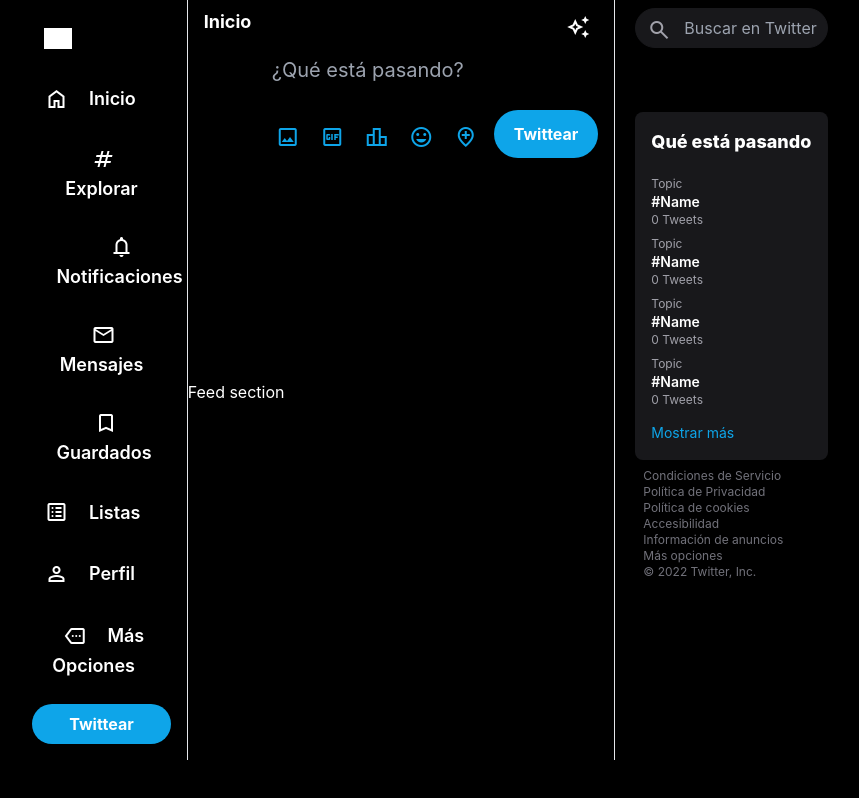
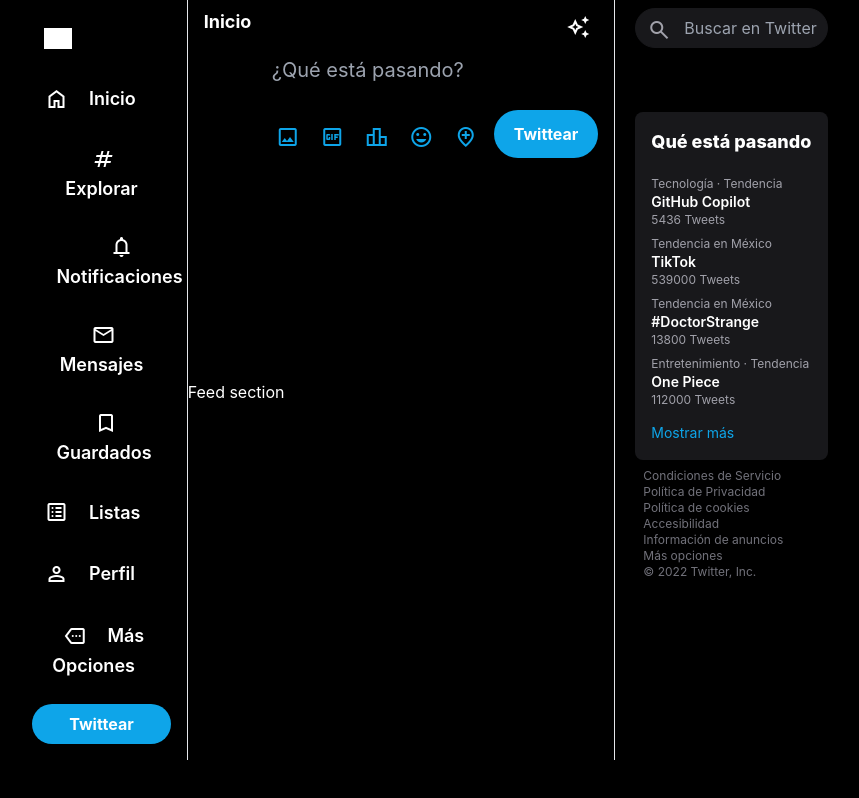
Before and after one commit to Rviewer-Challenges/DyFpegsmIZcelJpMcmVn, a Svelte app: page / in a window 1280 px wide. Shown: the whole page, without its empty margins (239-1098 px from the left). Built offline with nearby package versions, Linux system fonts and the light colour scheme; grey boxes are pictures that could not be loaded.

Commit message:
Build: Feed Header & Icon/Button/IconButton Components (Image update)

```diff
--- a/src/components/TweetBoxItem.svelte
+++ b/src/components/TweetBoxItem.svelte
@@ -1,5 +1,5 @@
 <script>
-    const boxItem = { topic: 'Topic', name: '#Name', tweets: 0 }
+    export let boxItem = { topic: 'Topic', name: '#Name', tweets: 0 }
 </script>
 
 
--- a/src/components/TweetFeedHeader.svelte
+++ b/src/components/TweetFeedHeader.svelte
@@ -4,7 +4,7 @@
     import TweetButton from './TweetButton.svelte'
     import TweetIconButton from './TweetIconButton.svelte'
 
-    let avatar = {
+    const avatar = {
       src: 'https://img.freepik.com/free-photo/tennis-player-profile-picture-young-happy-man-sportswear-playing-tennis-waiting-serve_496169-1744.jpg',
     }
 </script>
```
Also changed, not shown: media/MainPage.png, media/OriginalMainPage.png.
